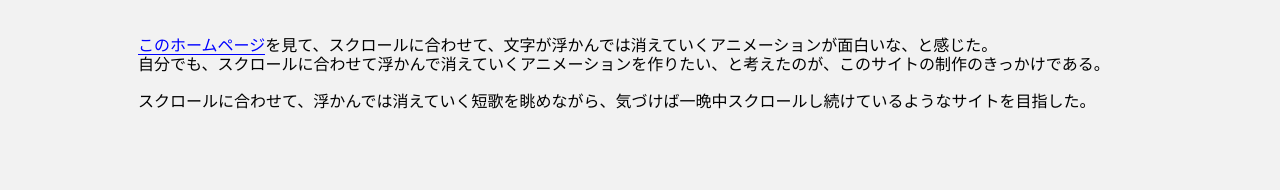
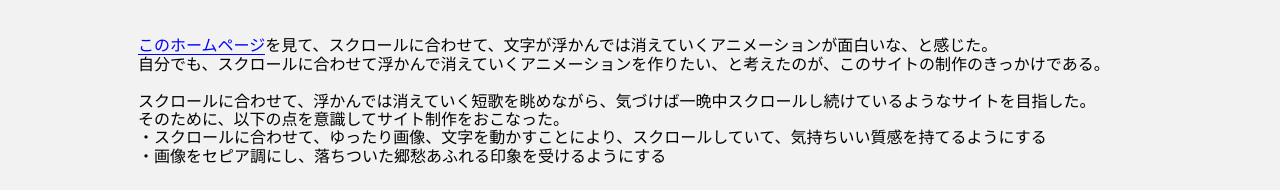
Before and after one commit to KuchikiYusuke/portfolio, a plain HTML site: page works-tanka.html in a window 1280 px wide. Shown: the part 762-952 px from the top of the page. Drawn offline with nearby package versions, Linux system fonts and the light colour scheme; a web font is replaced by a local one.

Commit message:
コンセプト追記

```diff
--- a/works-tanka.html
+++ b/works-tanka.html
@@ -57,7 +57,10 @@
                     <a href="http://swimmie.me/" class="c-reference-hp">このホームページ</a>を見て、スクロールに合わせて、文字が浮かんでは消えていくアニメーションが面白いな、と感じた。<br>
                     自分でも、スクロールに合わせて浮かんで消えていくアニメーションを作りたい、と考えたのが、このサイトの制作のきっかけである。<br>
                     <br>
-                    スクロールに合わせて、浮かんでは消えていく短歌を眺めながら、気づけば一晩中スクロールし続けているようなサイトを目指した。
+                    スクロールに合わせて、浮かんでは消えていく短歌を眺めながら、気づけば一晩中スクロールし続けているようなサイトを目指した。<br>
+                    そのために、以下の点を意識してサイト制作をおこなった。<br>
+                    ・スクロールに合わせて、ゆったり画像、文字を動かすことにより、スクロールしていて、気持ちいい質感を持てるようにする<br>
+                    ・画像をセピア調にし、落ちついた郷愁あふれる印象を受けるようにする<br>
                 </p>
             </article>
             <article class="p-article features l-flex-column-center u-article-padding-bottom u-b-color-gray">
```
